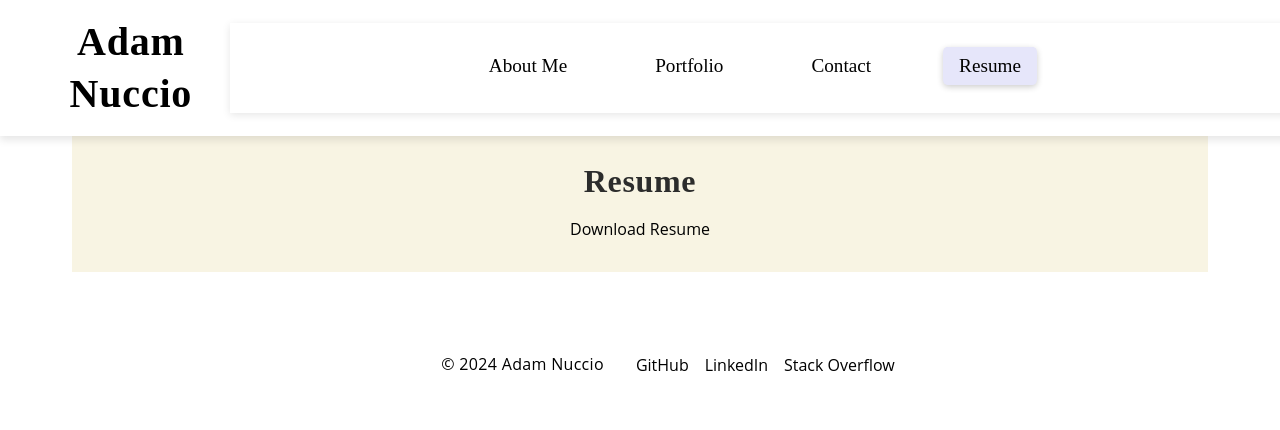
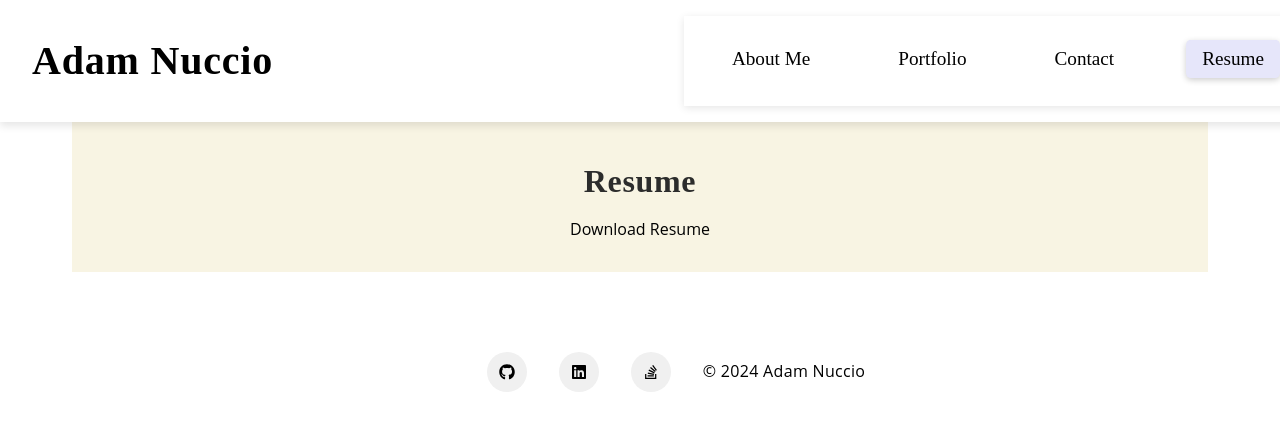
Before and after one commit to yahm0/AMN-REACT.JS-Portfolio, a React (Create React App) app: page /resume in a window 1280 px wide. Shown: the top 430 px of the page. Built offline with nearby package versions, Linux system fonts and the light colour scheme.

Commit message:
Made changes to the design.

```diff
--- a/src/components/Footer.jsx
+++ b/src/components/Footer.jsx
@@ -1,15 +1,22 @@
 import React from 'react';
 import '../styles/Footer.css';
+import { FaGithub, FaLinkedin, FaStackOverflow } from 'react-icons/fa'; // Importing icons
 
 function Footer() {
   return (
     <footer className="footer">
+      <div className="footer-icons">
+        <a href="https://github.com/yahm0" aria-label="GitHub">
+          <FaGithub />
+        </a>
+        <a href="https://www.linkedin.com/in/adam-nuccio/" aria-label="LinkedIn">
+          <FaLinkedin />
+        </a>
+        <a href="https://stackoverflow.com/users/25155278/yahmo" aria-label="Stack Overflow">
+          <FaStackOverflow />
+        </a>
+      </div>
       <p>&copy; 2024 Adam Nuccio</p>
-      <div>
-        <a href="https://github.com/yahm0">GitHub</a>
-        <a href="https://www.linkedin.com/in/adam-nuccio/">LinkedIn</a>
-        <a href="https://stackoverflow.com/users/25155278/yahmo">Stack Overflow</a>
-      </div>
     </footer>
   );
 }
--- a/src/components/Header.jsx
+++ b/src/components/Header.jsx
@@ -6,7 +6,9 @@ function Header() {
   return (
     <header className="header">
       <h1>Adam Nuccio</h1>
-      <Navigation />
+      <div className="nav-container">
+        <Navigation />
+      </div>
     </header>
   );
 }
```
